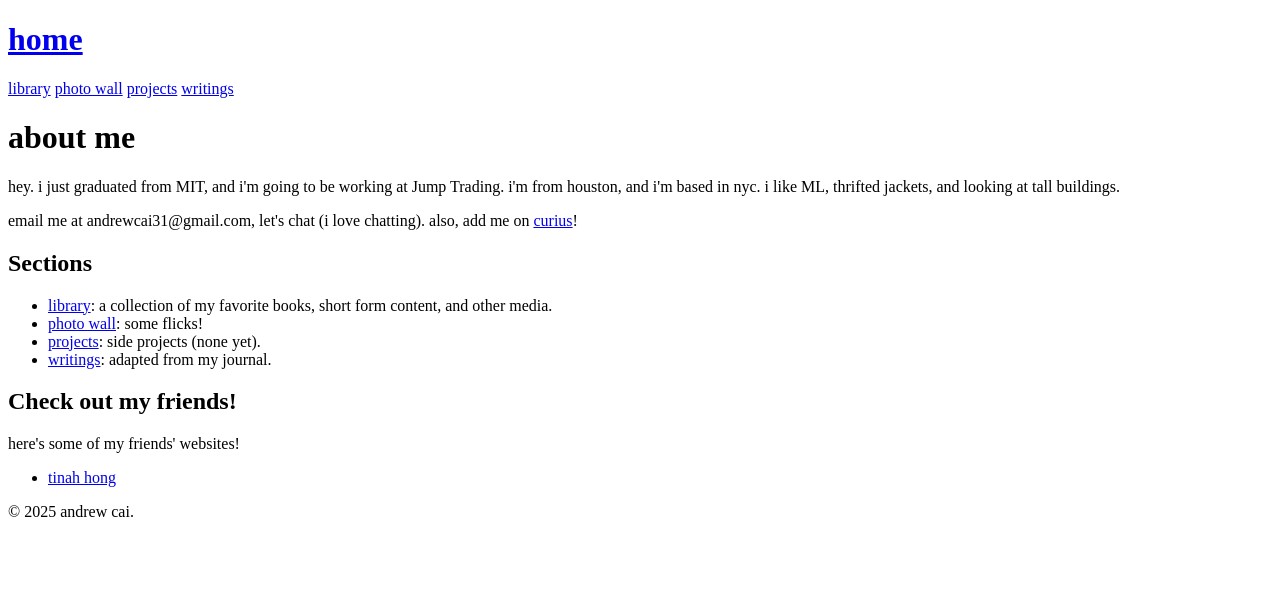
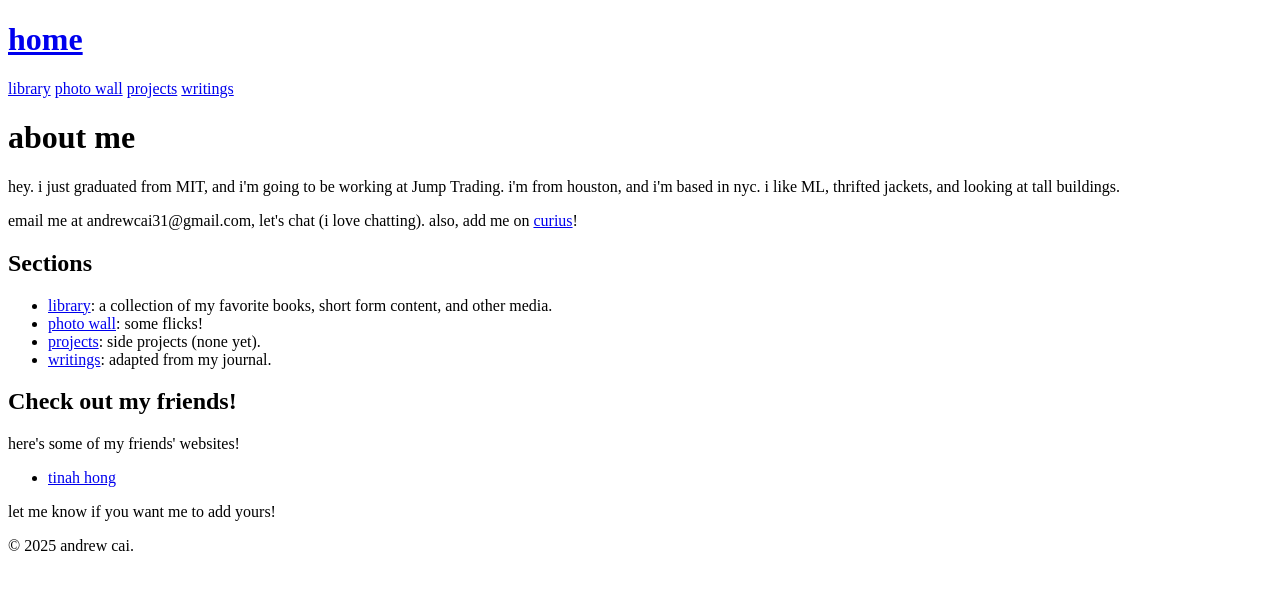
Before and after one commit to andrewcai31/andrewcai31.github.io, a Jekyll site: the page built from index.html, in a window 1280 px wide. Shown: the top 590 px of the page. Built offline with Jekyll 4.4.1, drawn with Linux system fonts in a browser that asks for light colours.

Commit message:
sentence

```diff
--- a/index.html
+++ b/index.html
@@ -24,3 +24,5 @@ title: Home
 <ul>
     <li><a href="https://www.tinahhong.com">tinah hong</a></li>
 </ul>
+
+let me know if you want me to add yours!
```
